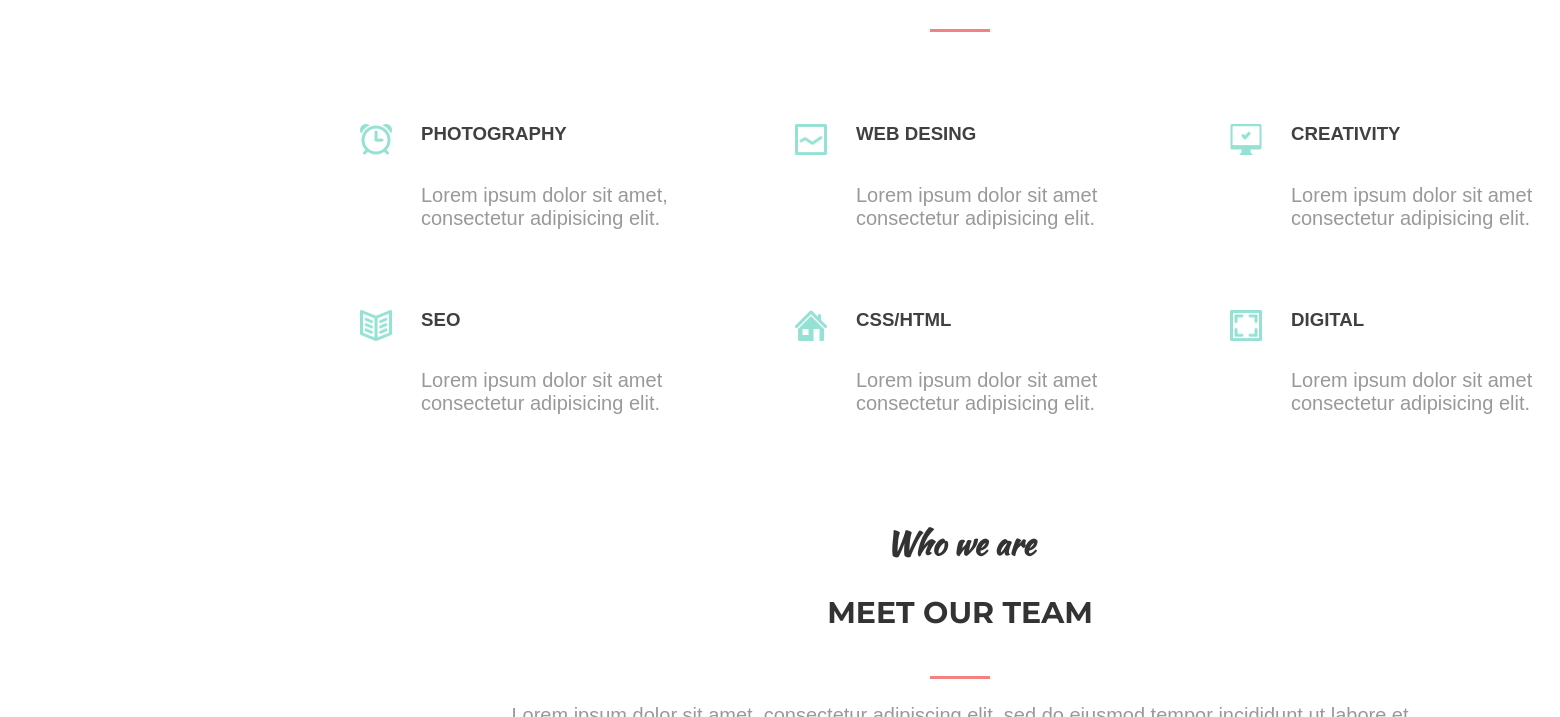
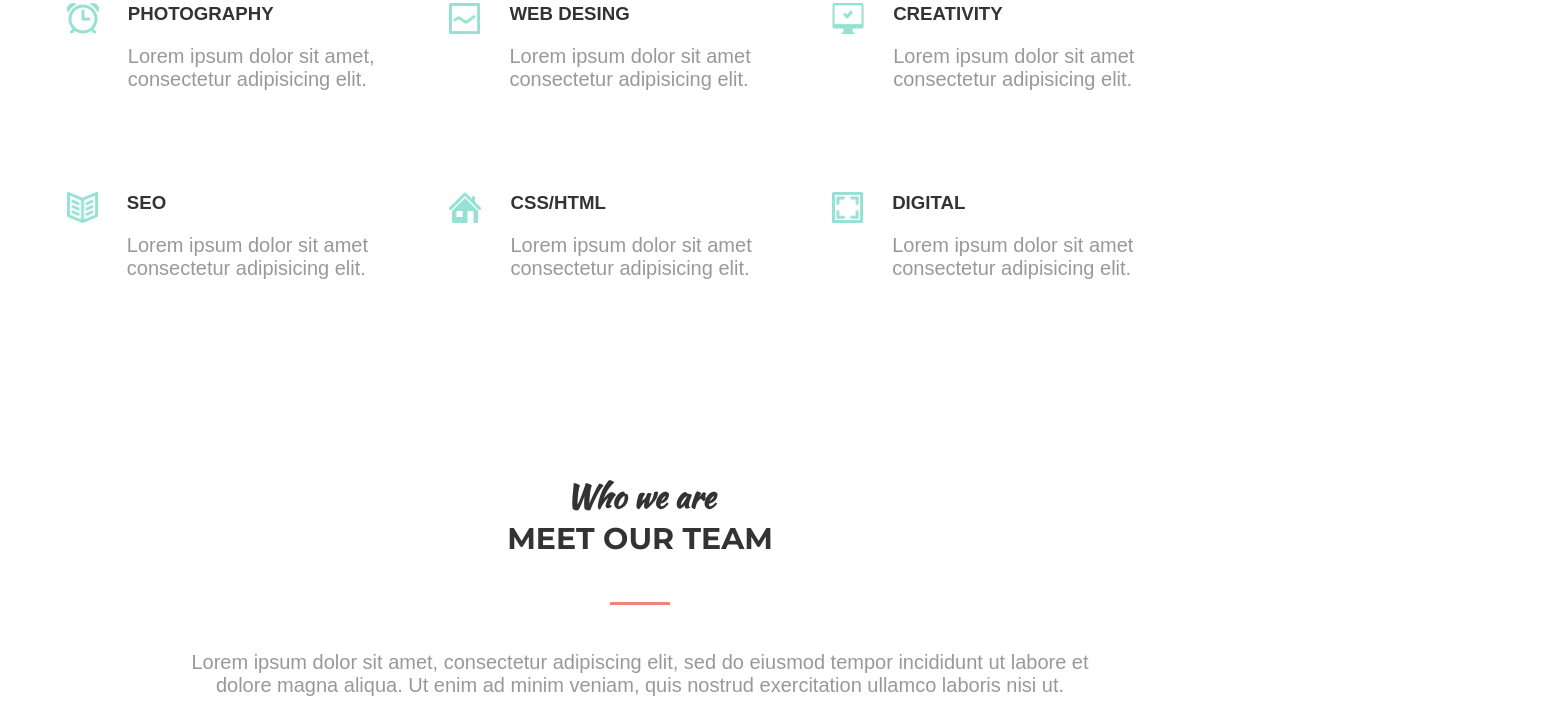
Before and after one commit to dmytman/goiteens-front-end, a plain HTML site: page HW4/index.html in a window 1280 px wide. Shown: the part 383-1100 px from the top of the page, 1560 px wide, since content can reach past the window. Drawn offline with Linux system fonts and the light colour scheme.

Commit message:
Add files via upload

```diff
--- a/HW4/header.css
+++ b/HW4/header.css
@@ -3,7 +3,13 @@
   justify-content: space-between;
   align-items: center;
   margin: 40px auto 128px auto;
+  width: 1200px;
+  margin-left: 360px;
+  margin-right: 360px;
+  margin: 0 auto;
+  text-align: center;
 }
+
 .logo {
   margin-top: 28px;
   text-align: left;
@@ -32,7 +38,7 @@ span {
   cursor: pointer;
   font-size: 14pt;
   font-family: "Montserrat", sans-serif;
-
+  margin-top: 40px;
 }
 
 .menu_item_link:hover {
--- a/HW4/index.html
+++ b/HW4/index.html
@@ -22,7 +22,7 @@
    </header>
 
 
-    <main>
+    <main class="main">
       <h2 class="title2">We work with</h2>
       <h2 class="title_amazing_service">amazing service</h2>
 
@@ -31,7 +31,7 @@
 
     <div class="wapper">
    <img src="./ALARM.png" alt="alarm" class="alarm_img">
-          <div class="text_and_title">
+    <div class="text_and_title">
    <h3 class="title_text">photography</h3>
    <p class="text_in_block">Lorem ipsum dolor sit amet, consectetur adipisicing elit. </p>
   </div>
@@ -52,10 +52,8 @@
     <h3 class="title_text">creativity</h3>
     <p class="text_in_block">Lorem ipsum dolor sit amet consectetur adipisicing elit. </p>
    </div>
-    </div>
   </div>
-</section>
-    <div class="section2">
+
    <div class="wapper">
     <img src="./BOOK.png" alt="alarm" class="alarm_img">
     <div class="text_and_title">
--- a/HW4/main.css
+++ b/HW4/main.css
@@ -1,3 +1,11 @@
+.main{
+  margin-left: 360px;
+  margin-right: 360px;
+  width: 1200px;
+  margin: 0 auto;
+  text-align: center;
+}
+
 .title2{
   margin-top: 113px;
   font-size: 24pt;
@@ -5,11 +13,7 @@
   text-align: center;
   font-family: "Kaushan Script", cursive;
 }
-body{
-  margin-left: 360px;
-  margin-right: 360px;
-  width: 1200px;
-}
+
 
 .title_amazing_service{
   font-size: 30px;
@@ -27,42 +31,44 @@ body{
   content: ' ';
   margin-top: 42px;
 }
-
+.section_icon{
+  margin-top: 66px;
+}
 .wapper{
   display: flex;
+  width: 329px;
+  margin-bottom: 101px;
  }
 .section1{
   display: flex;
-  justify-content: space-between;
-}
-.section2{
-  display: flex;
-  justify-content: space-between;
+  justify-content: space-around;
+  width: 1148px;
+  flex-wrap: wrap;
+
 }
 .alarm_img{
   width: 32px;
   height: 31px;
   margin-right: 29px;
-  margin-top: 67px;
 }
 .title_text{
-  margin-top: 66px;
+  margin-bottom: 20px;
   text-transform:uppercase;
-  font-family: 'Montserrat-Regular', sans-serif;
+  font-family: 'Montserrat 300', sans-serif;
   font-size: 14pt;
-  color: #404040;
-
+  color: #333333;
+  text-align: left;
 }
 .text_in_block{
   font-family: 'Roboto-Regular', sans-serif;
   font-size: 15pt;
   text-align: left;
   width: 269px;
-  height: 39px;
-  display: inline-block;
-
 }
 
+.text_and_title{
+  width: 269px;
+}
 p{
   color: rgba(153, 153, 153, 255);
 }
@@ -74,13 +80,13 @@ p{
   font-family: "Kaushan Script", cursive;
 }
 .under_title{
-margin-top: 46px;
+
 font-size: 15pt;
 color: rgba(153, 153, 153, 255);
 text-align: center;
 font-family: 'Roboto-Regular', sans-serif;
 width: 941px;
-margin:0 auto;
+margin:46px auto;
 margin-bottom: 90px;
 
 }
@@ -94,7 +100,6 @@ margin-bottom: 90px;
 
 .card_section2 {
   width: 380px;
-  margin-right: 28px;
   margin-bottom: 82px;
 }
 
--- /dev/null
+++ b/HW4/reset.css
@@ -0,0 +1,16 @@
+* {
+    margin: 0;
+    padding: 0;
+    box-sizing: border-box;
+    -webkit-box-sizing: border-box;
+    -moz-box-sizing: border-box;
+}
+
+a {
+    text-decoration: none;
+    color: #000;
+}
+
+ol, ul {
+	list-style: none;
+}
--- a/HW4/style.css
+++ b/HW4/style.css
@@ -6,3 +6,4 @@
 /*font-family: 'Kaushan Script', cursive;*/
 @import url('https://fonts.googleapis.com/css2?family=Roboto:wght@100;300;400;500;700;900&display=swap');
 /*font-family: 'Roboto', sans-serif;*/
+@import "./reset.css"
```
